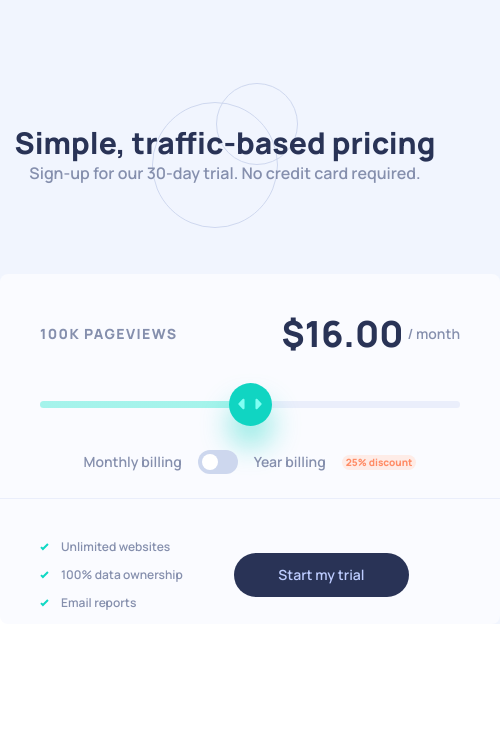
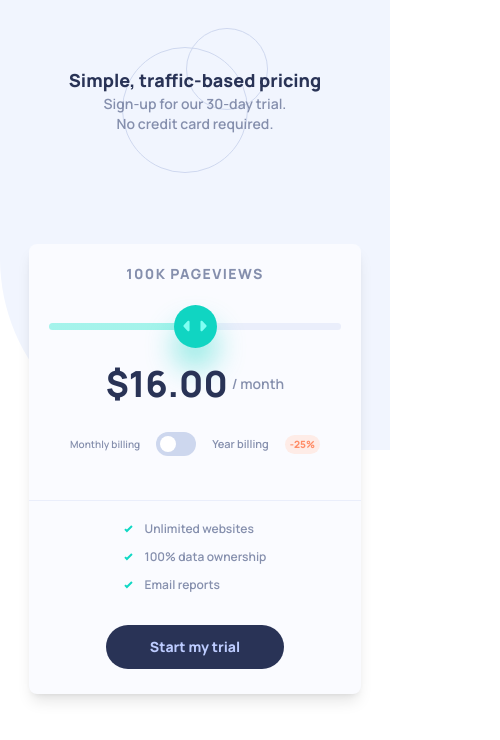
Before and after one commit to KevinPadi/interactive-pricing-component, a React (Vite) app: page / in a window 390 px wide. Shown: the top 740 px of the page, 500 px wide, since content can reach past the window. Built offline with nearby package versions, Linux system fonts and the light colour scheme.

Commit message:
feat: responsive design added

```diff
--- a/src/App.jsx
+++ b/src/App.jsx
@@ -1,54 +1,11 @@
-import Button from './components/Button'
-import Label from './components/Label'
-import SwitchButton from './components/SwitchButton'
+import Header from './components/Header'
+import Card from './components/Card'
 
 function App () {
-  const sliderColor = (e) => {
-    let target = e.target
-    if (e.target.type !== 'range') {
-      target = document.getElementById('range')
-    }
-    const min = target.min
-    const max = target.max
-    const val = target.value
-
-    target.style.backgroundSize = (val - min) * 100 / (max - min) + '% 100%'
-  }
-
   return (
-    <div className='container mx-auto w-[450px] mt-20'>
-      <div className='flex flex-col justify-center text-center bg-circlesPattern bg-no-repeat bg-center w-[100%] h-[150px]'>
-        <h1 className='text-darkBlue text-3xl font-bold'>Simple, traffic-based pricing</h1>
-        <h2 className='text-grayishBlue text-md'>Sign-up for our 30-day trial. No credit card required.</h2>
-      </div>
-      <section className='mx-auto mt-11 h-[350px] w-[500px] rounded-lg bg-veryPaleBlue divide-y divide-lightGrayishBlueBar'>
-        <div className='flex h-56 flex-col gap-9 rounded-t-lg p-10'>
-          <div className='flex justify-between items-center'>
-            <p className='text-grayishBlue text-sm font-bold tracking-widest'>100K PAGEVIEWS</p>
-            <p className='flex items-center text-4xl font-bold text-darkBlue'>$16.00<span className='text-sm font-normal text-grayishBlue ml-1'>/ month</span></p>
-          </div>
-          <div className=''>
-            <input
-              type='range' defaultValue={2} min='0' max='4' step='1' onInput={sliderColor}
-            />
-          </div>
-          <div className='flex justify-center items-center gap-4'>
-            <p className='text-sm text-grayishBlue'>Monthly billing</p>
-            <SwitchButton />
-            <p className='text-sm text-grayishBlue'>Year billing</p>
-            <p className='bg-lightGrayishRed text-lightRed rounded-full text-[10px] font-bold px-1'>25% discount</p>
-          </div>
-        </div>
-        <div className='flex justify-between items-center p-10'>
-          <div className='flex flex-col gap-3'>
-            <Label title='Unlimited websites' />
-            <Label title='100% data ownership' />
-            <Label title='Email reports' />
-          </div>
-          <Button />
-          <div />
-        </div>
-      </section>
+    <div className='container mx-auto md:w-[500px] md:mt-20 w-[85%] h-[450px]'>
+      <Header />
+      <Card />
     </div>
   )
 }
--- a/src/components/Button.jsx
+++ b/src/components/Button.jsx
@@ -2,7 +2,7 @@ import React from 'react'
 
 function Button () {
   return (
-    <button className='text-sm px-11 py-3 rounded-full bg-darkBlue text-paleBlue'>Start my trial</button>
+    <button className='text-sm font-bold px-11 py-3 rounded-full bg-darkBlue text-paleBlue hover:text-lightGrayishBlueBar'>Start my trial</button>
   )
 }
 
--- /dev/null
+++ b/src/components/Card.jsx
@@ -0,0 +1,49 @@
+import React from 'react'
+import Label from './Label'
+import SwitchButton from './SwitchButton'
+import Button from './Button'
+
+function Card () {
+  const sliderColor = (e) => {
+    let target = e.target
+    if (e.target.type !== 'range') {
+      target = document.getElementById('range')
+    }
+    const min = target.min
+    const max = target.max
+    const val = target.value
+
+    target.style.backgroundSize = (val - min) * 100 / (max - min) + '% 100%'
+  }
+  return (
+    <section className='mx-auto mt-11 md:h-[400px] h-full md:w-full rounded-lg bg-veryPaleBlue divide-y divide-lightGrayishBlueBar shadow-lg'>
+      <div className='flex items-center h-60 flex-col md:gap-12 gap-7 rounded-t-lg p-5 md:p-10 md:grid md:grid-cols-2 md:grid-rows-3 mb-4'>
+        <p className='text-grayishBlue text-sm font-bold  tracking-widest order-1'>100K PAGEVIEWS</p>
+        <p className='flex items-center text-4xl font-bold text-darkBlue order-3'>$16.00<span className='text-sm font-normal text-grayishBlue ml-1'>/ month</span></p>
+        <div className='order-2 w-full md:col-span-2 row-start-2'>
+          <input
+            type='range' defaultValue={2} min='0' max='4' step='1' onInput={sliderColor}
+          />
+        </div>
+        <div className='flex justify-center items-center gap-4 order-4 md:col-span-2 row-start-3'>
+          <p className='text-[10px] md:text-sm text-grayishBlue'>Monthly billing</p>
+          <SwitchButton />
+          <p className='text-[11px] md:text-sm text-grayishBlue'>Year billing</p>
+          {/* <p className='text-[11px] bg-lightGrayishRed text-lightRed rounded-full  font-bold py-[2px] px-[5px] hidden md:block'>25% discount</p> */}
+          <p className='text-[10px] md:text-sm bg-lightGrayishRed text-lightRed rounded-full  font-bold py-[2px] px-[5px]'>-25% <span className='md:before:content-["discount"]' /></p>
+        </div>
+      </div>
+      <div className='flex flex-col gap-8 items-center md:flex md:flex-row md:justify-between p-5 md:p-10'>
+        <div className='flex flex-col text-center gap-3'>
+          <Label title='Unlimited websites' />
+          <Label title='100% data ownership' />
+          <Label title='Email reports' />
+        </div>
+        <Button />
+        <div />
+      </div>
+    </section>
+  )
+}
+
+export default Card
--- /dev/null
+++ b/src/components/Header.jsx
@@ -0,0 +1,12 @@
+import React from 'react'
+
+function Header () {
+  return (
+    <div className='flex flex-col justify-center items-center text-center bg-circlesPattern bg-no-repeat bg-center w-[100%] h-[200px] md:h-[150px]'>
+      <h1 className='text-darkBlue text-lg md:text-3xl font-bold'>Simple, traffic-based pricing</h1>
+      <p className='text-grayishBlue text-sm md:text-md w-[200px] md:w-full'>Sign-up for our 30-day trial. No credit card required.</p>
+    </div>
+  )
+}
+
+export default Header
```
